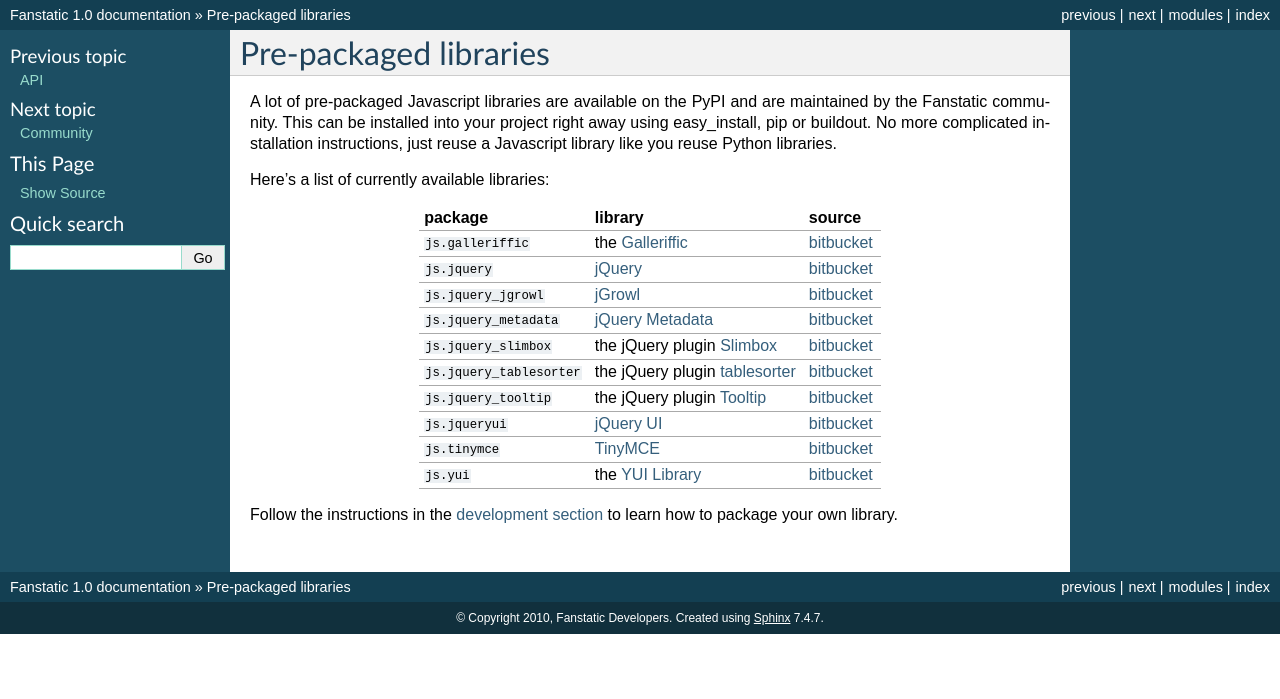
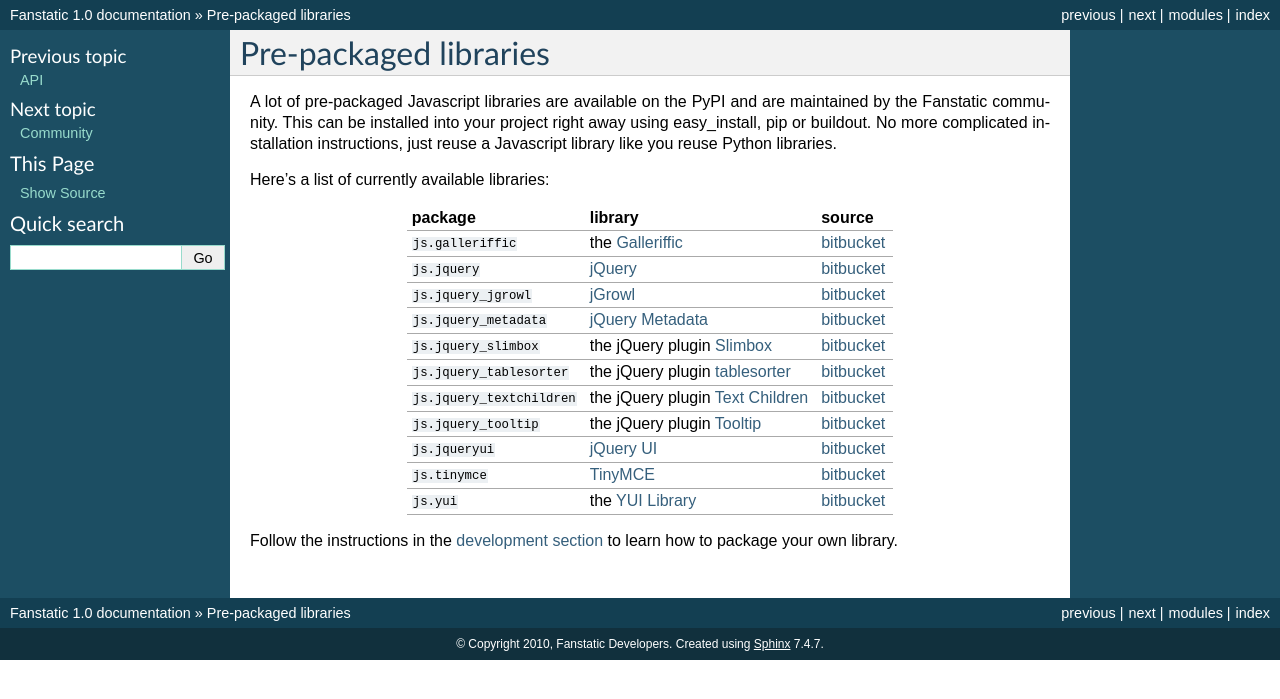
Before and after one commit to zopefoundation/fanstatic, a Sphinx documentation site: the page built from doc/libraries.rst, in a window 1280 px wide. Shown: the top 699 px of the page. Built offline with Sphinx 7.4.7, drawn with Linux system fonts in a browser that asks for light colours; cross-references to code outside the pages are shown as plain code.

Commit message:
Add js.jquery-textchildren.

```diff
--- a/doc/libraries.rst
+++ b/doc/libraries.rst
@@ -39,6 +39,10 @@
       - the jQuery plugin `tablesorter <http://tablesorter.com>`_
       - `bitbucket <http://bitbucket.org/fanstatic/js.jquery_tablesorter>`_
 
+    * - :pypi:`js.jquery_textchildren`
+      - the jQuery plugin `Text Children <http://plugins.learningjquery.com/textchildren>`_
+      - `bitbucket <http://bitbucket.org/fanstatic/js.jquery_textchildren>`_
+
     * - :pypi:`js.jquery_tooltip`
       - the jQuery plugin `Tooltip <http://bassistance.de/jquery-plugins/jquery-plugin-tooltip>`_
       - `bitbucket <http://bitbucket.org/fanstatic/js.jquery_tooltip>`_
```
